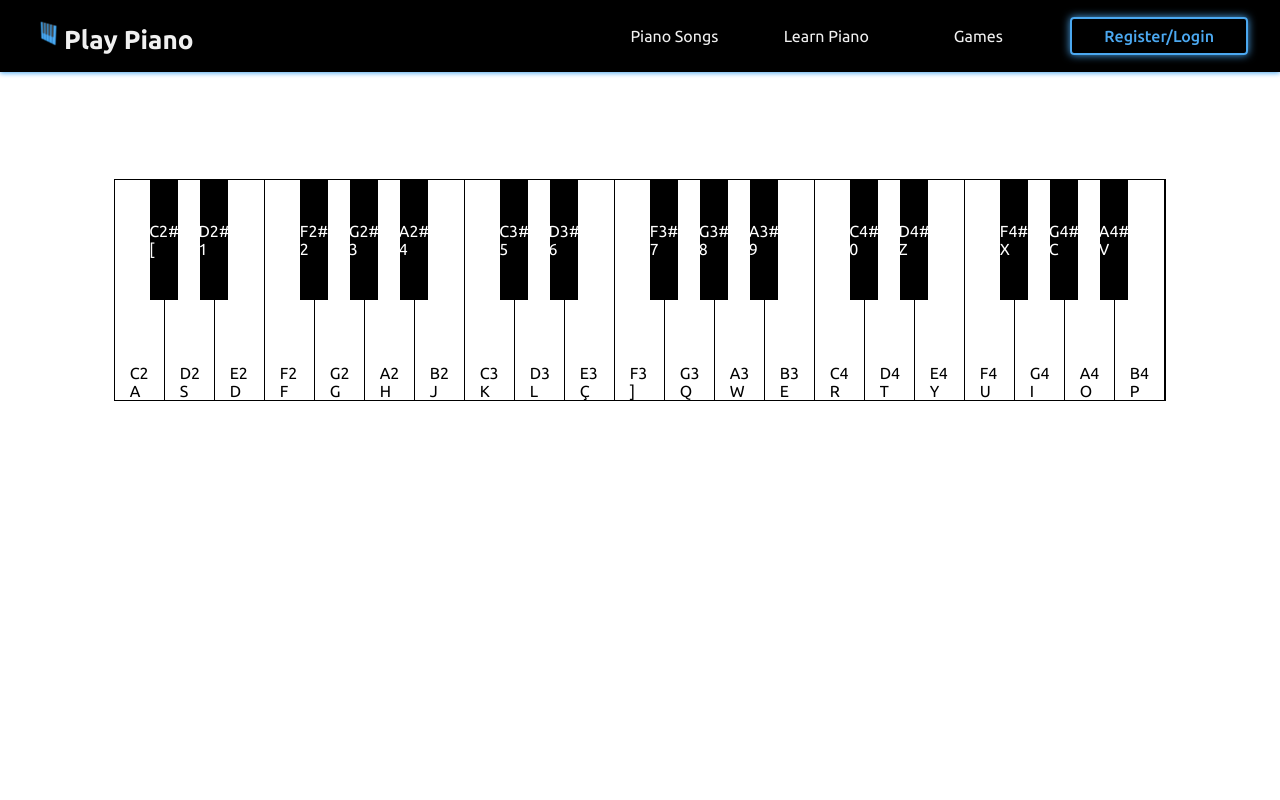
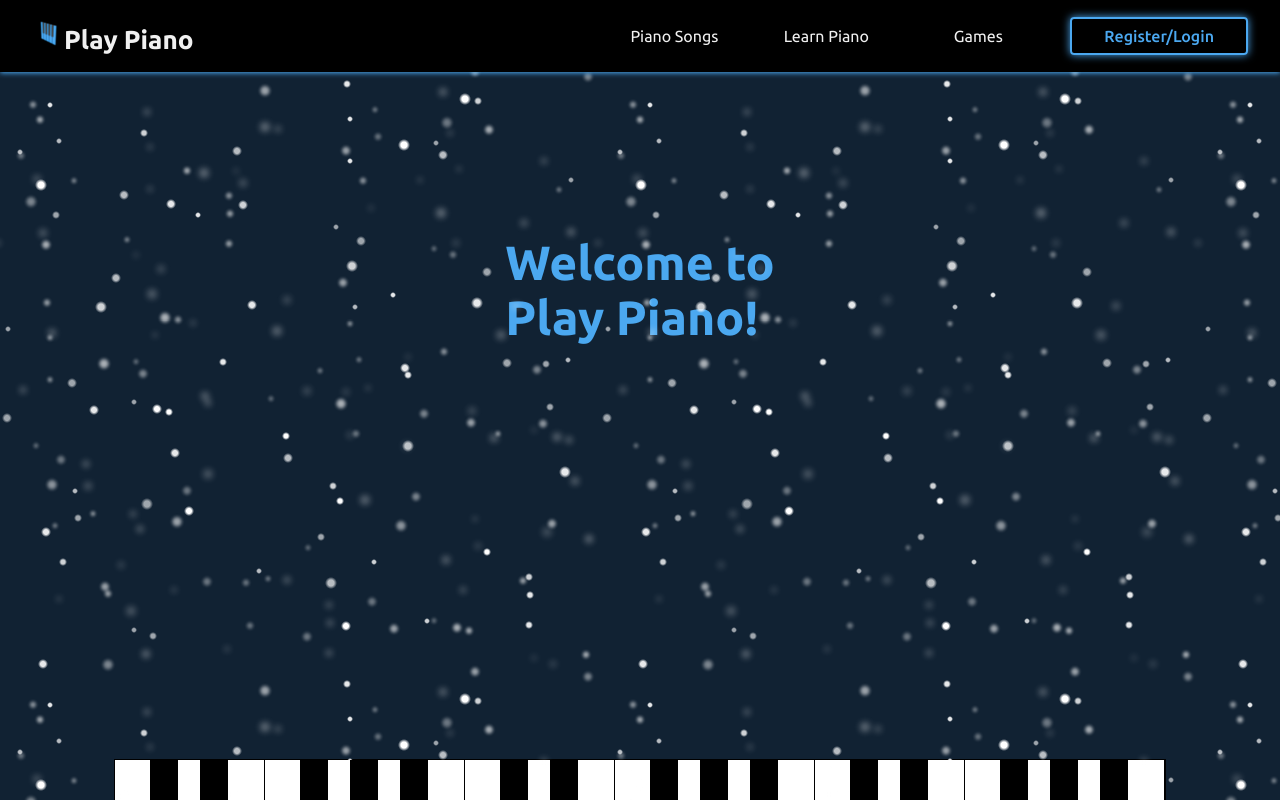
Before and after one commit to Jezebel1990/piano, a React (Create React App) app: page / in a window 1280 px wide. Shown: the top 800 px of the page. Built offline with nearby package versions, Linux system fonts and the light colour scheme.

Commit message:
update background

```diff
--- a/package.json
+++ b/package.json
@@ -10,6 +10,7 @@
     "@types/node": "^16.18.23",
     "@types/react": "^18.0.34",
     "@types/react-dom": "^18.0.11",
+    "howler": "^2.2.3",
     "node-sass": "^8.0.0",
     "react": "^18.2.0",
     "react-dom": "^18.2.0",
--- a/src/App.tsx
+++ b/src/App.tsx
@@ -1,7 +1,7 @@
 import React from 'react';
 import '../src/styles/App.scss';
 import './Piano';
-
+import './keyboardKeys';
 
 function App() {
   return (
@@ -10,11 +10,12 @@ function App() {
 <div className='keys-unit'>
 
 <div className='piano-key' data-key="c2">
-  <div className="black">
+  <div className="black" id="teste">
        C2# <br/> [
   </div>
   <span>C2
-     <br/>A
+     <br/>
+     A
   </span>
 </div>
 <div className='piano-key' data-key="d2">
--- a/src/Piano.ts
+++ b/src/Piano.ts
@@ -9,6 +9,8 @@ const pianoKeysEl = [...document.querySelectorAll('.piano .keys-unit .piano-key'
 
 function playPianoKey(keyElement: HTMLElement){
 
+  console.log(keyElement)
+
   if (keyElement) {
 
     const piano = keyElement.closest('.piano');
@@ -16,6 +18,7 @@ function playPianoKey(keyElement: HTMLElement){
     piano?.querySelectorAll('.piano-key').forEach((element) => {
 
       if (element.classList.contains('pressed')) {
+
         element.classList.remove('pressed')
       }
 
--- /dev/null
+++ b/src/components/Body.tsx
@@ -0,0 +1,15 @@
+import React from 'react';
+import styles from './Header.module.scss';
+
+function Body(){
+  return (
+    <main>
+      <h1 className={styles.titule}>Welcome to
+      <br>
+      </br>
+      Play Piano!</h1>
+    </main>
+  );
+}
+
+export default Body;
--- a/src/components/Header.module.scss
+++ b/src/components/Header.module.scss
@@ -61,7 +61,16 @@
     }
 
 }
-
+.titule {
+    color: $primary;
+    margin: 10;
+    font-size: 48px;
+    justify-content: center;
+    align-items: center;
+    box-sizing: border-box;
+    display: flex;
+    font-weight: bold;
+  }
 
 .img {
     height: auto;
--- a/src/index.tsx
+++ b/src/index.tsx
@@ -3,6 +3,8 @@ import ReactDOM from 'react-dom/client';
 import App from './App';
 import reportWebVitals from './reportWebVitals';
 import Header from './components/Header';
+import Body from './components/Body';
+import './styles/index.scss';
 
 
 const root = ReactDOM.createRoot(
@@ -11,11 +13,9 @@ const root = ReactDOM.createRoot(
 root.render(
   <React.StrictMode>
     <Header/>
-{/* <div> */}
- {/* <Body /> */}
+    <div className="snow"></div>
+ <Body />
 <App />
-{/* </div> */}
-
   </React.StrictMode>
 );
 
--- a/src/styles/App.scss
+++ b/src/styles/App.scss
@@ -9,6 +9,7 @@ main {
         display: flex;
         width: 1052px;
         height: 222px;
+        background-color: #fff;
         border: 1px solid #000;
         div.keys-unit {
              display: flex;
@@ -43,6 +44,7 @@ main {
                     bottom: 0;
                     left: 30%;
                 }
+
             }
         }
     }
--- a/src/styles/index.scss
+++ b/src/styles/index.scss
@@ -23,3 +23,58 @@ button {
   text-align: inherit;
   padding: 0;
 }
+
+$d: 70;      // density
+$w: 600;     // grid size
+$s: 3s;       // speed
+
+// Generate the snow image using radial gradients
+$grad: ();
+@for $i from 0 to $d {
+  $v: random(4) + 2;
+  $a: random(5) * .1 + .5;
+  $grad: $grad, radial-gradient(
+      $v+px $v+px at
+      (random($w - $v * 2) + $v)+px
+      (random($w - $v * 2) + $v)+px,
+      rgba(255,255,255,$a) 50%,
+      rgba(0,0,0,0)
+  ) !global;
+}
+
+// The CSS
+html {
+  height: 100%;
+  background: linear-gradient(#123 100%, #667);
+  overflow: hidden;
+}
+.snow, .snow:before, .snow:after {
+  position: absolute;
+  top: -$w + px;
+  left: 0;
+  bottom: 0;
+  right: 0;
+  background-image: $grad;
+  background-size: $w + px $w + px;
+  animation: snow $s linear infinite;
+  content: "";
+}
+.snow:after {
+  margin-left: -$w/3 + px;
+  opacity: .4;
+  animation-duration: $s*2;
+  animation-direction: reverse;
+  filter: blur(3px);
+}
+.snow:before {
+  animation-duration: $s*3;
+  animation-direction: reverse;
+  margin-left: -$w/2 + px;
+  opacity: .65;
+  filter: blur(1.5px);
+}
+@keyframes snow {
+  to {
+    transform: translateY($w + px);
+  }
+}
--- a/src/utils.ts
+++ b/src/utils.ts
@@ -1,6 +1,8 @@
 import '../src/styles/App.scss';
-import './Piano'
-import './App'
+import './Piano';
+import './App';
+import './keyboardKeys';
+
 
 export function playAudio(keyName: string):void {
 
--- a/tsconfig.json
+++ b/tsconfig.json
@@ -25,5 +25,5 @@
   "include": [
     "src/*",
     "types/*"
-, "src/components/Header.tsx"  ]
+, "src/components/Header.tsx", "src/components/Body.tsx"  ]
 }
```
Also changed, not shown: src/Body.tsx (deleted, +0 -11 lines), 2 other files (tests, documents, lock files or other folders).
